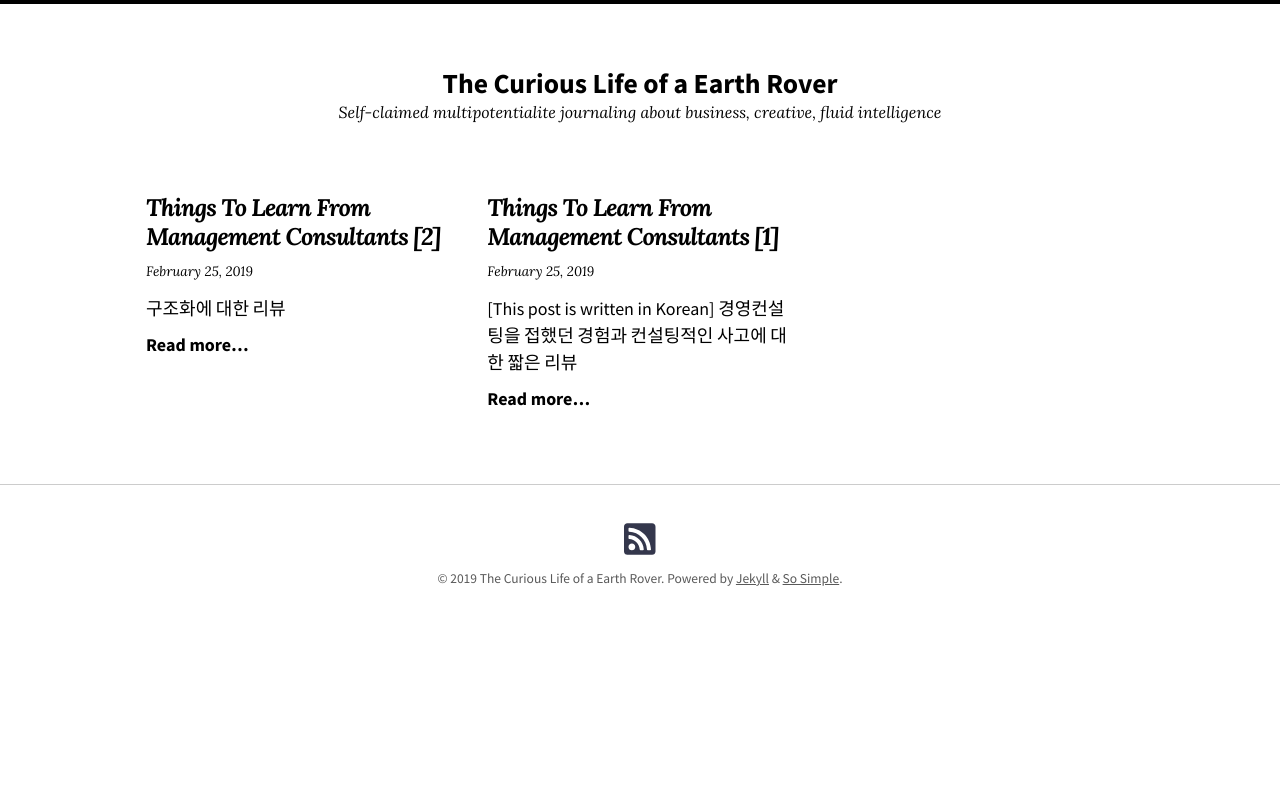
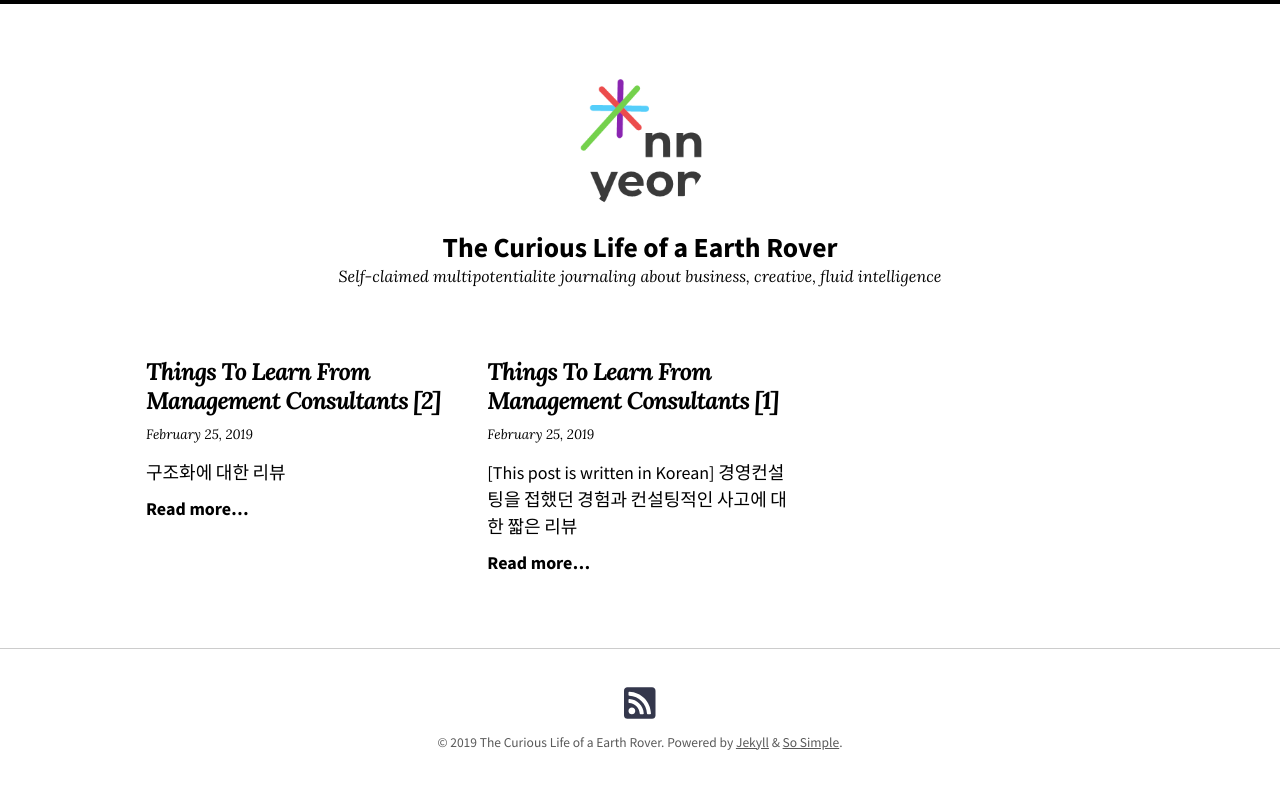
Before and after one commit to nnyeon/nnyeon.github.io, a Jekyll site: the page built from index.md, in a window 1280 px wide. Shown: the top 789 px of the page. Built offline with Jekyll 4.4.1, drawn with Linux system fonts in a browser that asks for light colours; nearby versions of some CDN libraries.

Commit message:
logo add

```diff
--- a/_config.yml
+++ b/_config.yml
@@ -20,7 +20,7 @@ title: "The Curious Life of a Earth Rover"
 description: "Self-claimed multipotentialite journaling about business, creative, fluid intelligence"
 baseurl: # the subpath of your site, e.g. "/blog"
 url: # the base hostname & protocol for your site e.g. "https://mmistakes.github.io"
-logo: # path of site logo, e.g. "/images/logo.png"
+logo: /images/nnyeon-logo.png # path of site logo, e.g. "/images/logo.png"
 date_format: "%B %-d, %Y"
 read_time: # reading time estimates, e.g. true
 words_per_minute: # 200
```
Also changed, not shown: images/nnyeon-logo.png (added).
